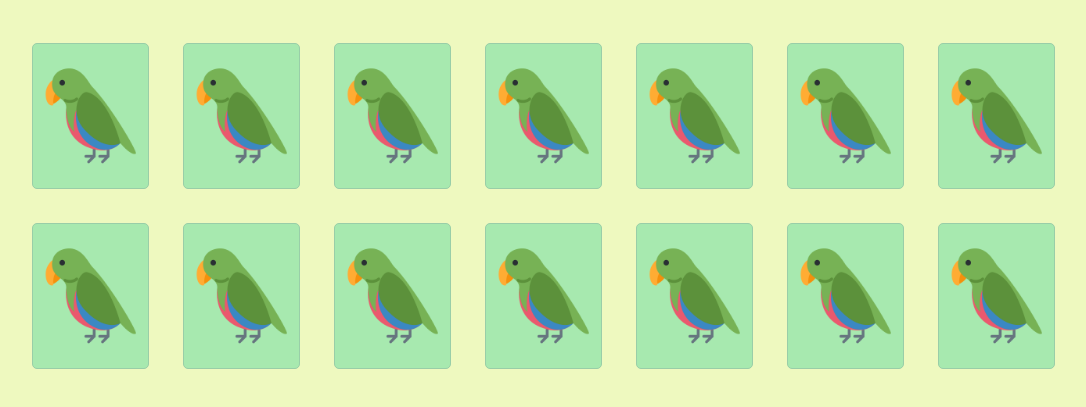
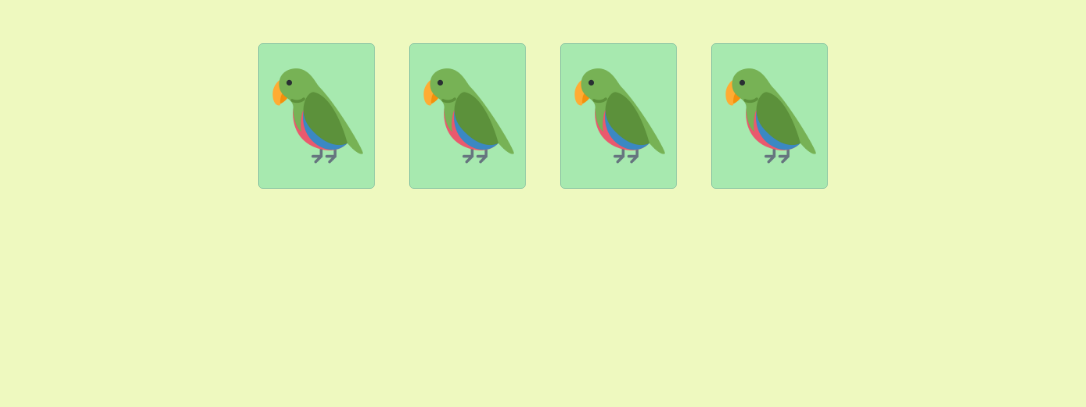
Before and after one commit to gsnorberto/Projeto_04_parrotsCardGame, a plain HTML site: page home.html in a window 1280 px wide. Shown: the part 103-510 px from the top of the page, without its empty margins (97-1183 px from the left). Drawn offline with Linux system fonts and the light colour scheme.

Commit message:
A quantidade de cartas agora é dinâmica e já pode ser virada

```diff
--- a/assets/css/style.css
+++ b/assets/css/style.css
@@ -34,6 +34,7 @@ body{
     border-radius: 5px;
     margin: 0 17px;
     margin-bottom: 34px;
+    cursor: pointer;
 }
 
 .card img {
--- a/home.html
+++ b/home.html
@@ -21,48 +21,7 @@
     <div class="container">
         <div class="title">PARROT CARD GAME</div>
         <div class="cards">
-            <div class="card">
-                <img src="./media/imgs/back.png" alt="">
-            </div>
-            <div class="card">
-                <img src="./media/imgs/back.png" alt="">
-            </div>
-            <div class="card">
-                <img src="./media/imgs/back.png" alt="">
-            </div>
-            <div class="card">
-                <img src="./media/imgs/back.png" alt="">
-            </div>
-            <div class="card">
-                <img src="./media/imgs/back.png" alt="">
-            </div>
-            <div class="card">
-                <img src="./media/imgs/back.png" alt="">
-            </div>
-            <div class="card">
-                <img src="./media/imgs/back.png" alt="">
-            </div>
-            <div class="card">
-                <img src="./media/imgs/back.png" alt="">
-            </div>
-            <div class="card">
-                <img src="./media/imgs/back.png" alt="">
-            </div>
-            <div class="card">
-                <img src="./media/imgs/back.png" alt="">
-            </div>
-            <div class="card">
-                <img src="./media/imgs/back.png" alt="">
-            </div>
-            <div class="card">
-                <img src="./media/imgs/back.png" alt="">
-            </div>
-            <div class="card">
-                <img src="./media/imgs/back.png" alt="">
-            </div>
-            <div class="card">
-                <img src="./media/imgs/back.png" alt="">
-            </div>
+
         </div>
     </div>
     <script src="./script.js"></script>
--- a/script.js
+++ b/script.js
@@ -0,0 +1,33 @@
+let numberOfCards = 4;
+let cardsPosition = [];
+let cardsName = ['bobrossparrot.gif', 'explodyparrot.gif', 'fiestaparrot.gif', 'metalparrot.gif', 'revertitparrot.gif', 'tripletsparrot.gif', 'unicornparrot.gif'];
+
+let numberOfCardsTurned = 0; // 0, 1 or 2
+
+let cards_div = document.querySelector('.cards');
+
+// Insert cards to array
+for(let i = 1; i <= (numberOfCards / 2); i++){
+    for(let j = 1; j <= 2 ; j++) {
+        cardsPosition.push(i);
+    }
+}
+
+// Shuffle cards
+cardsPosition.sort(comparador);
+function comparador() {
+	return Math.random() - 0.5;
+}
+
+// Add cards on display
+for(let i = 0; i < numberOfCards; i++) {
+    cards_div.innerHTML += `<div onclick='turnCard(${i+1})' class='card'> <img src='./media/imgs/back.png' alt=''> </div>`;
+}
+
+//Turn Card
+const turnCard = (divPosition) => {
+    document.querySelector(`.cards .card:nth-child(${divPosition})`).innerHTML = `<img src='./media/imgs/${cardsName[cardsPosition[divPosition-1]]}' alt=''>`;
+}
+
+
+console.log(cardsPosition);
```
